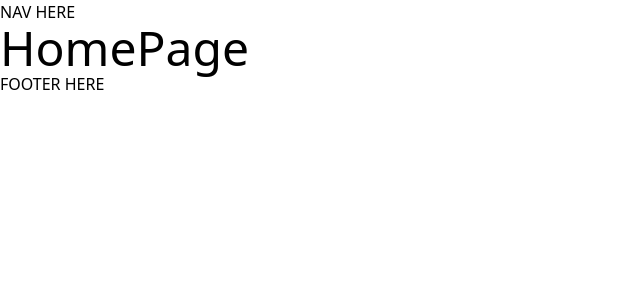
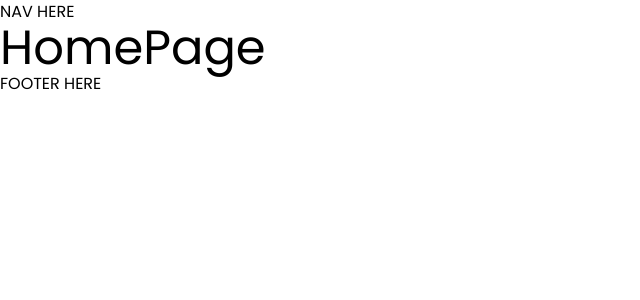
Before and after one commit to denisdiaconu/travista, a Next.js app: page / in a window 1280 px wide. Shown: the top 300 px of the page, without its empty margins (0-640 px from the left). Built offline with nearby package versions, Linux system fonts and the light colour scheme.

Commit message:
Add new font

```diff
--- a/app/layout.tsx
+++ b/app/layout.tsx
@@ -1,20 +1,15 @@
-import type { Metadata } from "next";
-import { Geist, Geist_Mono } from "next/font/google";
-import "./globals.css";
+import type { Metadata } from 'next';
+import { Poppins } from 'next/font/google';
+import './globals.css';
 
-const geistSans = Geist({
-  variable: "--font-geist-sans",
-  subsets: ["latin"],
-});
-
-const geistMono = Geist_Mono({
-  variable: "--font-geist-mono",
-  subsets: ["latin"],
+const font = Poppins({
+  weight: ['100', '200', '300', '400', '500', '600', '700', '800', '900'],
+  subsets: ['latin'],
 });
 
 export const metadata: Metadata = {
-  title: "Create Next App",
-  description: "Generated by create next app",
+  title: 'Travel For You',
+  description: 'Travel Landing page using next js 15',
 };
 
 export default function RootLayout({
@@ -24,9 +19,7 @@
 }>) {
   return (
     <html lang="en">
-      <body
-        className={`${geistSans.variable} ${geistMono.variable} antialiased`}
-      >
+      <body className={`${font.className} antialiased`}>
         NAV HERE
         {children}
         FOOTER HERE
--- a/app/tour/page.tsx
+++ /dev/null
@@ -1,9 +0,0 @@
-import React from 'react'
-
-const TourPage = () => {
-  return (
-    <div>TourPage</div>
-  )
-}
-
-export default TourPage
```
